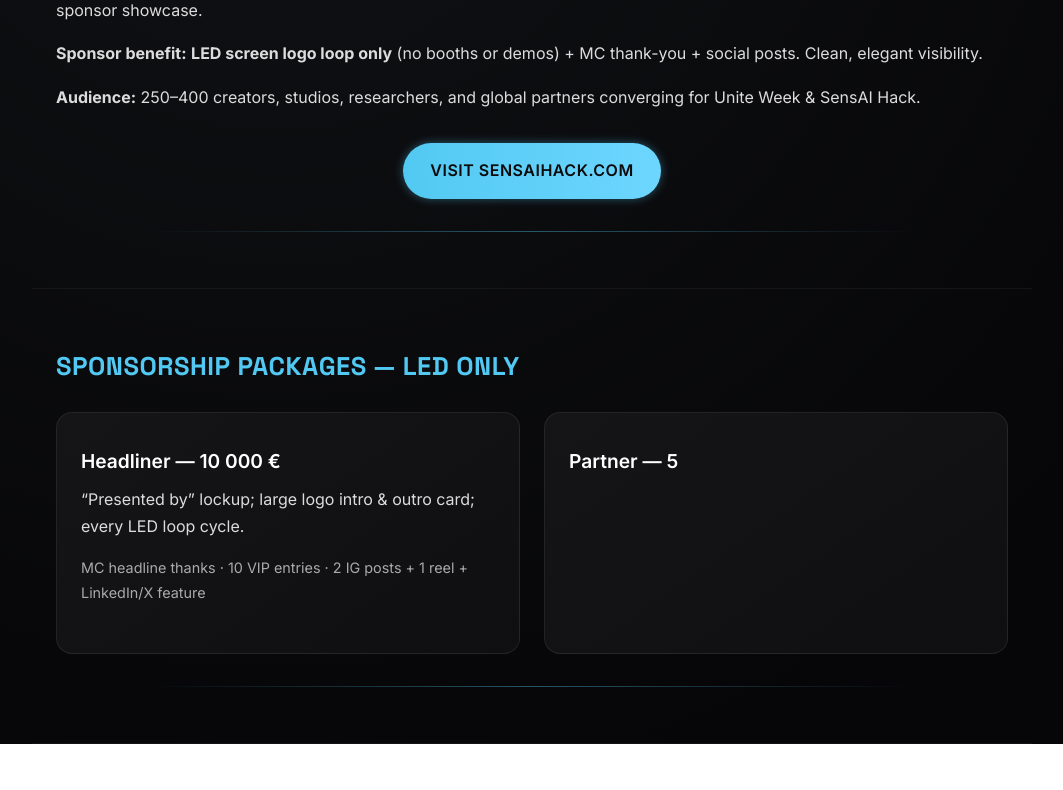
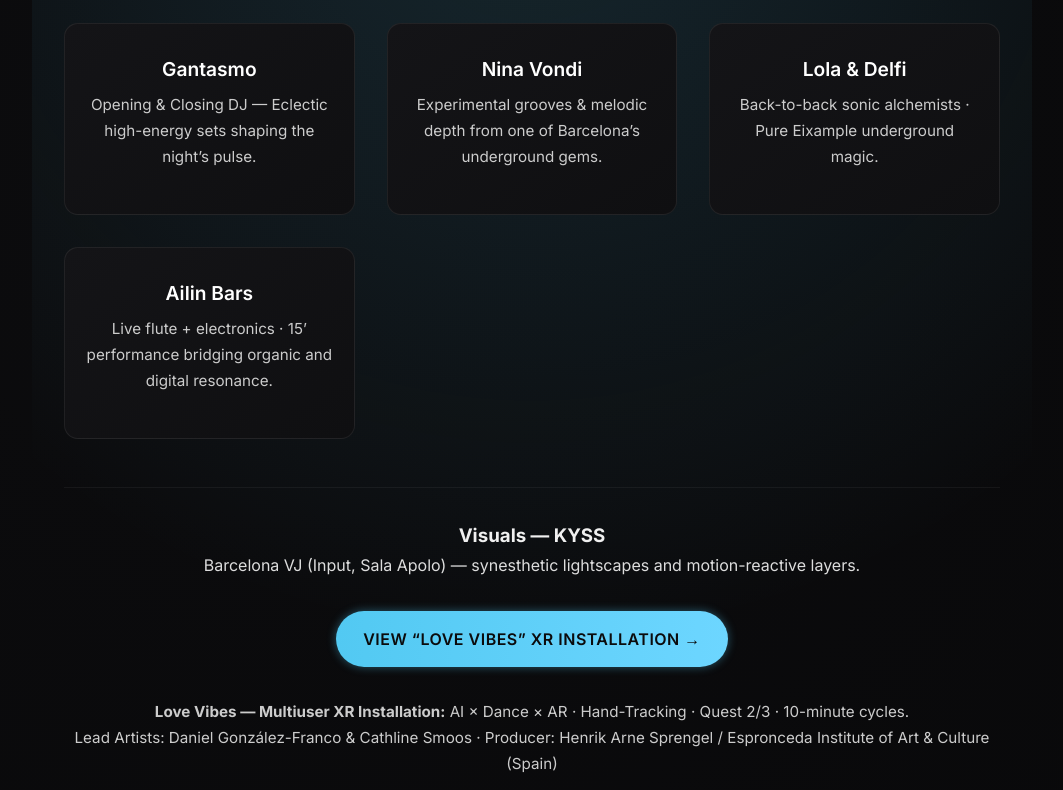
Before and after one commit to krispatl/sensAI-party, a plain HTML site: page index.html in a window 1280 px wide. Shown: the part 508-1298 px from the top of the page, without its empty margins (108-1171 px from the left). Before the commit the page ends 1252 px from the top, so only its background shows below. Drawn offline with Linux system fonts and the light colour scheme.

Commit message:
Update index.html

```diff
--- a/index.html
+++ b/index.html
@@ -11,17 +11,17 @@
     * { box-sizing: border-box; margin: 0; padding: 0; }
     body {
       font-family: 'Inter', sans-serif;
-      background: radial-gradient(circle at 30% 20%, #111215 0%, #060608 80%);
-      color: #f5f5f5;
+      background: radial-gradient(circle at 30% 20%, #0c0c0e 0%, #060607 80%);
+      color: #f0f0f0;
+      overflow-x: hidden;
       line-height: 1.7;
-      overflow-x: hidden;
     }
 
     header {
       position: relative;
       text-align: center;
-      padding: 7rem 1rem 5rem;
-      background: linear-gradient(180deg, rgba(25,25,28,0.95), rgba(10,10,12,0.9));
+      padding: 8rem 1rem 5rem;
+      background: linear-gradient(180deg,#101012 0%,#08080a 100%);
       overflow: hidden;
     }
 
@@ -30,24 +30,24 @@
       position: absolute;
       top: 0; left: 0; width: 100%; height: 100%;
       background: radial-gradient(circle at 50% 10%, rgba(82,201,242,0.15), transparent 70%);
-      animation: pulse 6s ease-in-out infinite alternate;
+      animation: aurora 7s ease-in-out infinite alternate;
       z-index: 0;
     }
 
-    @keyframes pulse {
+    @keyframes aurora {
       from { opacity: 0.3; transform: scale(1); }
       to { opacity: 0.7; transform: scale(1.05); }
     }
 
     header h1 {
       font-family: 'Space Grotesk', sans-serif;
-      font-size: 2.8rem;
+      font-size: 3rem;
+      font-weight: 700;
       letter-spacing: 1px;
-      font-weight: 700;
       color: #fff;
+      z-index: 1;
       position: relative;
-      z-index: 1;
-      text-shadow: 0 0 12px rgba(82,201,242,0.3);
+      text-shadow: 0 0 14px rgba(82,201,242,0.4);
     }
 
     header p {
@@ -61,68 +61,79 @@
     section {
       max-width: 1000px;
       margin: 0 auto;
-      padding: 3.5rem 1.5rem;
+      padding: 4rem 1.5rem;
       border-bottom: 1px solid rgba(255,255,255,0.05);
     }
 
-    section h2 {
+    h2 {
       font-family: 'Space Grotesk', sans-serif;
       font-size: 1.6rem;
       font-weight: 600;
+      color: #52c9f2;
+      margin-bottom: 1.5rem;
       letter-spacing: .5px;
-      margin-bottom: 1.5rem;
-      color: #52c9f2;
       text-transform: uppercase;
     }
 
-    p, li { color: #dcdcdc; }
+    p, li { color: #ddd; }
     p { margin-bottom: 1rem; }
     ul { margin-left: 1.2rem; }
     a { color: #6dd6ff; text-decoration: none; }
     a:hover { text-decoration: underline; }
 
-    .packages {
-      display: grid;
-      grid-template-columns: repeat(auto-fit, minmax(260px, 1fr));
-      gap: 1.5rem;
-      margin-top: 1.5rem;
+    /* HERO ENTERTAINMENT SECTION */
+    .entertainment-hero {
+      background: radial-gradient(circle at 50% 0%, rgba(82,201,242,0.15), transparent 70%);
+      padding: 6rem 2rem 5rem;
+      text-align: center;
     }
 
-    .card {
-      background: linear-gradient(145deg, #151518, #0f0f11);
-      border: 1px solid rgba(255,255,255,0.08);
-      border-radius: 16px;
-      padding: 2rem 1.5rem;
-      transition: all .4s ease;
-      box-shadow: 0 0 0 rgba(82,201,242,0);
-      position: relative;
-      overflow: hidden;
+    .entertainment-hero h2 {
+      color: #fff;
+      font-size: 2rem;
+      margin-bottom: 2rem;
+      text-shadow: 0 0 15px rgba(82,201,242,0.4);
     }
 
-    .card::before {
-      content: "";
-      position: absolute;
-      inset: 0;
-      background: radial-gradient(circle at 30% 30%, rgba(82,201,242,0.07), transparent 70%);
-      opacity: 0;
-      transition: opacity 0.4s ease;
+    .lineup {
+      display: grid;
+      grid-template-columns: repeat(auto-fit, minmax(230px, 1fr));
+      gap: 2rem;
+      justify-items: center;
+      align-items: start;
+      margin-top: 2rem;
     }
 
-    .card:hover::before { opacity: 1; }
-    .card:hover {
-      border-color: #52c9f2;
-      box-shadow: 0 0 20px rgba(82,201,242,0.25);
-      transform: translateY(-3px);
+    .artist {
+      background: linear-gradient(145deg, #141417, #0f0f11);
+      border: 1px solid rgba(255,255,255,0.07);
+      border-radius: 14px;
+      padding: 1.8rem 1.2rem;
+      width: 100%;
+      transition: all .3s ease;
+      box-shadow: 0 0 0 rgba(82,201,242,0);
     }
 
-    .card h3 {
-      color: #fff;
-      font-size: 1.2rem;
-      margin-bottom: .5rem;
-      font-weight: 600;
+    .artist:hover {
+      transform: translateY(-4px);
+      border-color: #52c9f2;
+      box-shadow: 0 0 18px rgba(82,201,242,0.25);
     }
 
-    .small { font-size: 0.9rem; color: #aaa; }
+    .artist h3 {
+      font-size: 1.2rem;
+      color: #fff;
+      font-weight: 600;
+      margin-bottom: .4rem;
+    }
+
+    .artist p { font-size: 0.95rem; color: #ccc; }
+
+    .visuals {
+      margin-top: 3rem;
+      border-top: 1px solid rgba(255,255,255,0.05);
+      padding-top: 2rem;
+    }
 
     .cta {
       text-align: center;
@@ -147,17 +158,28 @@
       transform: scale(1.05);
     }
 
-    .grid2 {
+    .packages {
       display: grid;
-      grid-template-columns: 1fr 1fr;
-      gap: 2.5rem;
-      margin-top: 1rem;
+      grid-template-columns: repeat(auto-fit, minmax(260px, 1fr));
+      gap: 1.5rem;
+      margin-top: 1.5rem;
     }
 
-    @media(max-width:700px){
-      .grid2 { grid-template-columns: 1fr; }
-      header h1 { font-size: 2rem; }
+    .card {
+      background: linear-gradient(145deg, #151518, #0f0f11);
+      border: 1px solid rgba(255,255,255,0.08);
+      border-radius: 16px;
+      padding: 2rem 1.5rem;
+      transition: all .4s ease;
     }
+
+    .card:hover {
+      border-color: #52c9f2;
+      box-shadow: 0 0 20px rgba(82,201,242,0.25);
+      transform: translateY(-3px);
+    }
+
+    .small { font-size: 0.9rem; color: #aaa; }
 
     footer {
       text-align: center;
@@ -165,37 +187,66 @@
       background: #080809;
       font-size: 0.9rem;
       color: #888;
-      letter-spacing: 0.4px;
     }
 
-    footer p span {
-      color: #52c9f2;
+    footer span { color: #52c9f2; }
+
+    @media(max-width:700px){
+      header h1 { font-size: 2.2rem; }
+      .lineup { grid-template-columns: 1fr; }
     }
-
-    /* Subtle divider glow between sections */
-    section::after {
-      content: "";
-      display: block;
-      width: 80%;
-      height: 1px;
-      margin: 2rem auto 0;
-      background: linear-gradient(90deg, transparent, rgba(82,201,242,0.4), transparent);
-    }
-
   </style>
 </head>
 <body>
 
 <header>
   <h1>SENSAI Closing Event — Unite Week Creator Mixer</h1>
-  <p>Tuesday, November 18, 2025 · 20:00–02:00<br>La Textil Collective / 303 Audiophile Bar · Carrer de Casp, 33B, Eixample · Barcelona</p>
+  <p>Tuesday, November 18, 2025 · 20:00–02:00 · La Textil Collective / 303 Audiophile Bar · Carrer de Casp, 33B, Eixample · Barcelona</p>
 </header>
+
+<!-- ENTERTAINMENT FIRST -->
+<section class="entertainment-hero" id="entertainment">
+  <h2>Live Performances · DJs · XR Art</h2>
+
+  <div class="lineup">
+    <div class="artist">
+      <h3>Gantasmo</h3>
+      <p>Opening & Closing DJ — Eclectic high-energy sets shaping the night’s pulse.</p>
+    </div>
+    <div class="artist">
+      <h3>Nina Vondi</h3>
+      <p>Experimental grooves & melodic depth from one of Barcelona’s underground gems.</p>
+    </div>
+    <div class="artist">
+      <h3>Lola & Delfi</h3>
+      <p>Back-to-back sonic alchemists · Pure Eixample underground magic.</p>
+    </div>
+    <div class="artist">
+      <h3>Ailin Bars</h3>
+      <p>Live flute + electronics · 15’ performance bridging organic and digital resonance.</p>
+    </div>
+  </div>
+
+  <div class="visuals">
+    <h3>Visuals — KYSS</h3>
+    <p>Barcelona VJ (Input, Sala Apolo) — synesthetic lightscapes and motion-reactive layers.</p>
+  </div>
+
+  <div class="cta">
+    <a class="button" href="https://app.swapcard.com/event/newimages-festival-2025/exhibitor/RXhoaWJpdG9yXzIxNjcyMzQ=" target="_blank">View “Love Vibes” XR Installation →</a>
+  </div>
+
+  <p style="margin-top:2rem; color:#ccc; font-size:0.95rem;">
+    <strong>Love Vibes — Multiuser XR Installation:</strong> AI × Dance × AR · Hand-Tracking · Quest 2/3 · 10-minute cycles.<br>
+    Lead Artists: Daniel González-Franco & Cathline Smoos · Producer: Henrik Arne Sprengel / Espronceda Institute of Art & Culture (Spain)
+  </p>
+</section>
 
 <section id="overview">
   <h2>Overview</h2>
-  <p><strong>What:</strong> A high-signal night for Unity, XR, and AI creators in Barcelona — immersive sound, luminous visuals, and a curated sponsor showcase.</p>
-  <p><strong>Sponsor benefit:</strong> <b>LED screen logo loop only</b> (no booths or demos) + MC thank-you + social posts. Clean, elegant visibility.</p>
-  <p><strong>Audience:</strong> 250–400 creators, studios, researchers, and global partners converging for Unite Week & SensAI Hack.</p>
+  <p><strong>What:</strong> A high-signal pre-Unite night for Unity, XR, and AI creators in Barcelona, with premium sound and a clean sponsor format.</p>
+  <p><strong>On-site sponsor benefit:</strong> <strong>LED screen logo loop only</strong> (no booths or demos) + MC thank-you + social posts.</p>
+  <p><strong>Audience:</strong> 250–400 creators, studios, researchers, and partners arriving for Unite Week & SensAI Hack.</p>
   <div class="cta"><a class="button" href="https://sensaihack.com/barcelona/" target="_blank">Visit sensaihack.com</a></div>
 </section>
 
@@ -204,8 +255,48 @@
   <div class="packages">
     <div class="card">
       <h3>Headliner — 10 000 €</h3>
-      <p>“Presented by” lockup; large logo intro & outro card; every LED loop cycle.</p>
-      <p class="small">MC headline thanks · 10 VIP entries · 2 IG posts + 1 reel + LinkedIn/X feature</p>
+      <p>“Presented by” lockup; large logo at loop start & end card; appears every cycle.</p>
+      <p class="small">MC headline thanks · 10 VIP entries · 2 IG posts + 1 reel + LinkedIn/X</p>
     </div>
     <div class="card">
-      <h3>Partner — 5
+      <h3>Partner — 5 000 €</h3>
+      <p>Medium logo every loop (mid-pack).</p>
+      <p class="small">MC group thanks · 6 VIP entries · 1 social post + stories</p>
+    </div>
+    <div class="card">
+      <h3>Supporter — 2 000 €</h3>
+      <p>Small logo in rotating LED loop.</p>
+      <p class="small">MC group thanks · 2 VIP entries · recap inclusion</p>
+    </div>
+  </div>
+  <p class="small"><strong>LED Specs:</strong> SVG (preferred) or high-res PNG (transparent + white). Safe area 80%. Animated fades (no video). Loop order: Headliner → Partners → Supporters. Per 8-min loop: Headliner ~15s×2 · Partner ~8s · Supporter ~5s. Assets due <b>Nov 10</b>.</p>
+</section>
+
+<section id="schedule">
+  <h2>Run of Show</h2>
+  <ul>
+    <li>20:00–21:00   Opening DJ — Gantasmo</li>
+    <li>21:00–21:15   Welcome + Sponsor Thanks (MC / Henrik remarks)</li>
+    <li>21:15–21:30   Ailin Bars (live flute + electronics)</li>
+    <li>21:30–22:15   Nina Vondi</li>
+    <li>22:15–23:00   Lola & Delfi</li>
+    <li>23:00–23:10   LED Sponsor Loop + MC Shout</li>
+    <li>23:10–02:00   Closing DJ — Gantasmo / B2B</li>
+  </ul>
+  <p class="small">All night: KYSS (VJ) + Love Vibes XR Installation</p>
+</section>
+
+<section id="contact">
+  <h2>Contact</h2>
+  <p><strong>Kris Pilcher</strong> — Event Coordinator<br/>
+  📧 <a href="mailto:kris@example.com">kris@example.com</a> · 📞 +34 600 000 000</p>
+  <p><strong>Links:</strong> <a href="https://sensaihack.com/barcelona/" target="_blank">sensaihack.com/barcelona</a> · <a href="https://unity.com/events/unite" target="_blank">unity.com/events/unite</a></p>
+  <p><strong>Venue:</strong> La Textil Collective / 303 Audiophile Bar · Carrer de Casp 33B · Eixample · 08010 Barcelona</p>
+</section>
+
+<footer>
+  <p>© 2025 <span>SENSAI</span> / Espronceda Institute of Art & Culture · Design by <span>Kris Pilcher</span></p>
+</footer>
+
+</body>
+</html>
```
